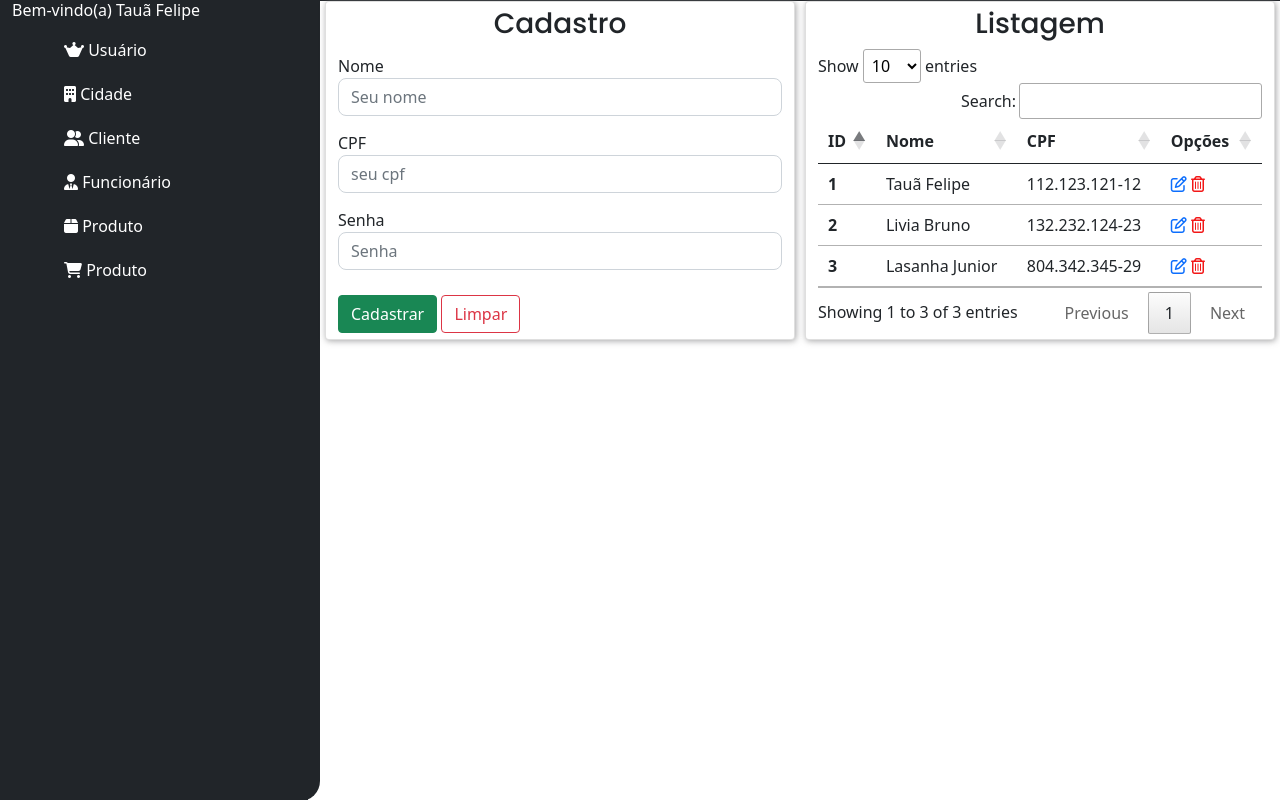
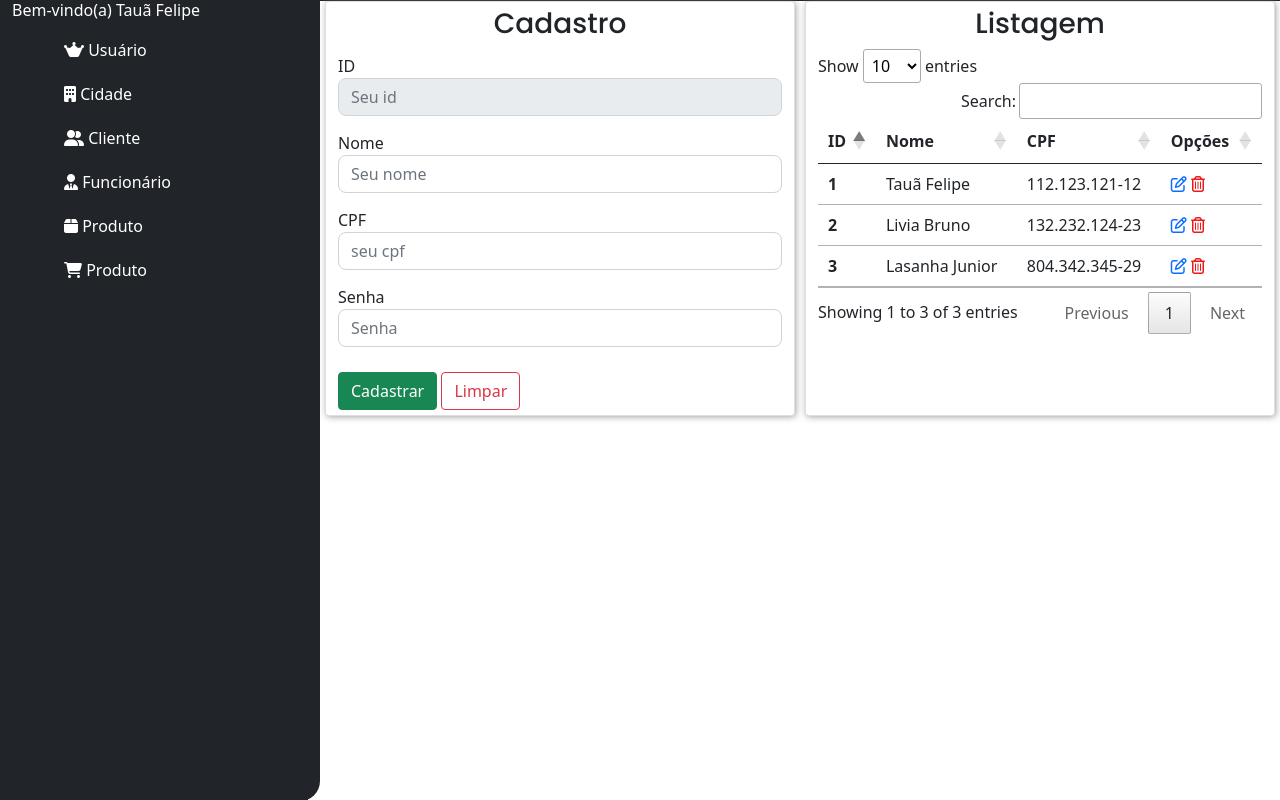
Before and after one commit to felipetaua/VendaExpress, a PHP site: page /principal.php in a window 1280 px wide. Shown: the part 55-855 px from the top of the page. Run offline with PHP 8.4, Linux system fonts and the light colour scheme; a user stored in the database is signed in; data comes from the database, SQL or seed files in the repository; some libraries are stand-ins or nearby versions.

Commit message:
editando as info

```diff
--- a/index.php
+++ b/index.php
@@ -46,6 +46,7 @@
 
     <script src="./recursos/script.js"></script>
     <script src="./recursos/particle.js"></script>
+    <!-- bootstrap -->
     <script src="https://cdn.jsdelivr.net/npm/bootstrap@5.0.2/dist/js/bootstrap.bundle.min.js" integrity="sha384-MrcW6ZMFYlzcLA8Nl+NtUVF0sA7MsXsP1UyJoMp4YLEuNSfAP+JcXn/tWtIaxVXM" crossorigin="anonymous"></script>
 </body>
 </html>
--- a/principal.php
+++ b/principal.php
@@ -1,6 +1,28 @@
 <?php
   include "validacao.php";
   include "conexao.php";
+
+  // destino do formulário para inserir por padrão
+  $destino = './usuario/inserir.php';
+
+  // se idAlt for diferente de vazio - se existir idAlt
+  if (!empty($_GET['idAlt'])) {
+    // gurda na variável $id o valor da pessoa clicado no lápis da tabela
+    $id = $_GET['idAlt'];
+
+    //busca o udsuário do idAlt
+    $sql = "SELECT * FROM usuario WHERE id= '$id' ";
+
+    //executa comando
+    $dados = mysqli_query($conexao, $sql);
+
+    //Váriavel com nossos dados:
+    $dadosAlt = mysqli_fetch_assoc($dados);
+
+    // echo "Carregado pessoa: ".$dadosAlt['nome'] //testando o funcionamento, ['nomd'] pode ser alterado para outras informações como senha, email, nome;
+
+    $destino = './usuario/alterar.php';
+  }
 ?>
 <!DOCTYPE html>
 <html lang="pt-br">
@@ -67,18 +89,22 @@
                 <div class="row">
                     <div class="col-md card">
                     <h3>Cadastro</h3>
-                          <form action="./usuario/inserir.php" method="post">
+                          <form action="<?=$destino?>" method="post">
+                          <div class="form-group">
+                              <label> ID </label>
+                              <input value="<?php echo isset($dadosAlt) ? $dadosAlt['id'] : '' ?>" name="id" class="form-control" placeholder="Seu id" readonly>
+                            </div>
                             <div class="form-group">
                               <label> Nome </label>
-                              <input name="nome" type="text" class="form-control" placeholder="Seu nome">
+                              <input value="<?php echo isset($dadosAlt) ? $dadosAlt['nome'] : '' ?>" name="nome" type="text" class="form-control" placeholder="Seu nome" required>
                             </div>
                             <div class="form-group">
                               <label> CPF </label>
-                              <input name="cpf" type="text" class="form-control cpf" placeholder="seu cpf">
+                              <input value="<?php echo isset($dadosAlt) ? $dadosAlt['cpf'] : '' ?>" name="cpf" type="text" class="form-control cpf" placeholder="seu cpf" required>
                             </div>
                             <div class="form-group">
                               <label> Senha </label>
-                              <input name="senha" type="password" class="form-control" placeholder="Senha">
+                              <input value="<?php echo isset($dadosAlt) ? $dadosAlt['senha'] : '' ?>" name="senha" type="password" class="form-control" placeholder="Senha" required>
                             </div>
                             <button type="submit" class="btn btn-success btn-form">Cadastrar</button>
                             <button type="reset" class="btn btn-outline-danger btn-form">Limpar</button>
@@ -113,7 +139,7 @@
                                 <td> <?php echo $colunas['nome'] ?> </td>
                                 <td> <?php echo $colunas['cpf'] ?> </td>
                                 <td>
-                                  <a href="#"><i class="fa-regular fa-pen-to-square mr-10"></i></a>
+                                  <a href="principal.php?idAlt=<?= $colunas['id'] ?>"><i class="fa-regular fa-pen-to-square mr-10"></i></a>
                                   <a href="<?php echo './usuario/excluir.php?id='.$colunas['id'] ?>"><i class="fa-regular fa-trash-can" style="color: #f21818;"></i></a>
                                </td>
                               </tr>
```
Also changed, not shown: usuario/alterar.php (added, +15 -0 lines).
